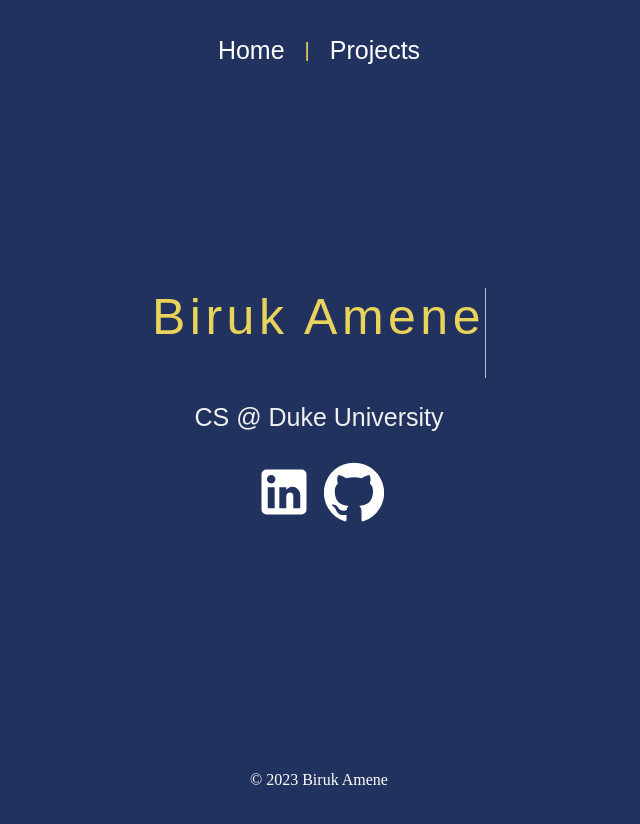
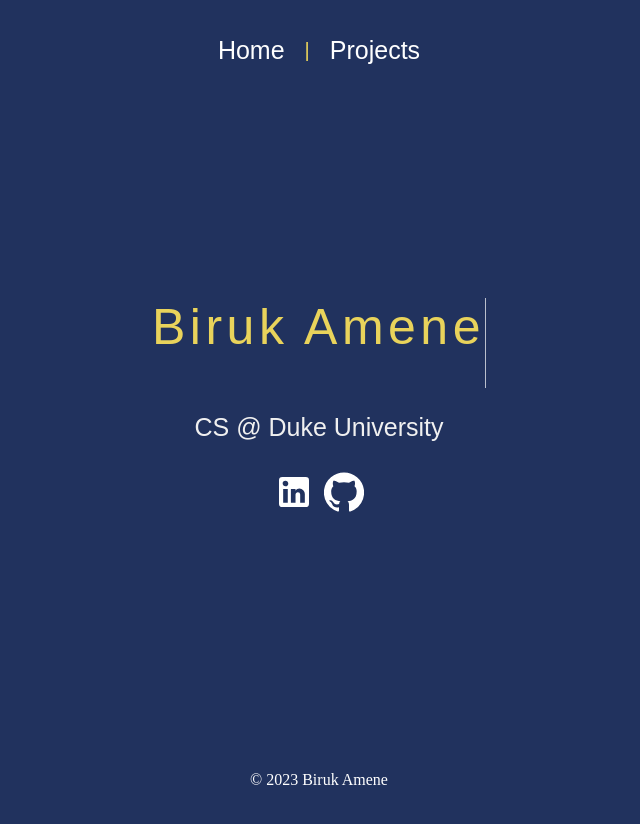
Before and after one commit to bsamene/biruk-portfolio, a React (Create React App) app: page /biruk-portfolio/homepage in a window 1280 px wide. Shown: the top 824 px of the page, without its empty margins (321-961 px from the left). Built offline with nearby package versions, Linux system fonts and the light colour scheme.

Commit message:
testing icon size on home page

```diff
--- a/src/pages/Home.js
+++ b/src/pages/Home.js
@@ -13,10 +13,10 @@ function Home() {
      <div className = "prompt">
      <p> CS <span class="highlight">@</span> Duke University</p>
         <a href = "https://www.linkedin.com/in/biruk-amene-274316219/" target="_blank">
-        <LinkedInIcon />
+        <LinkedInIcon style={{ fontSize: '40px' }}/>
         </a>
         <a href = "https://github.com/bsamene" target="_blank">
-        <GitHubIcon />
+        <GitHubIcon style={{ fontSize: '40px' }}/>
         </a>
      </div>
      </div>
```
